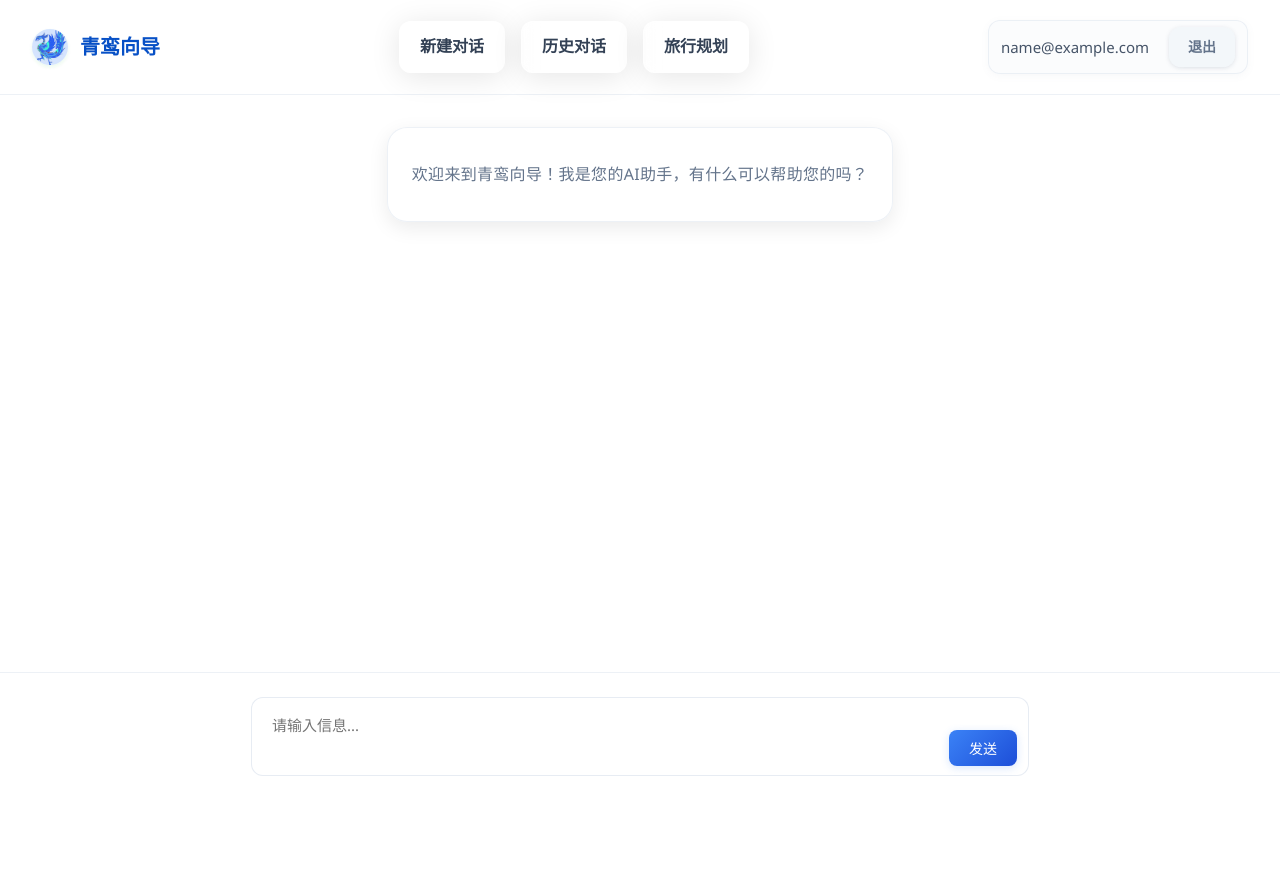
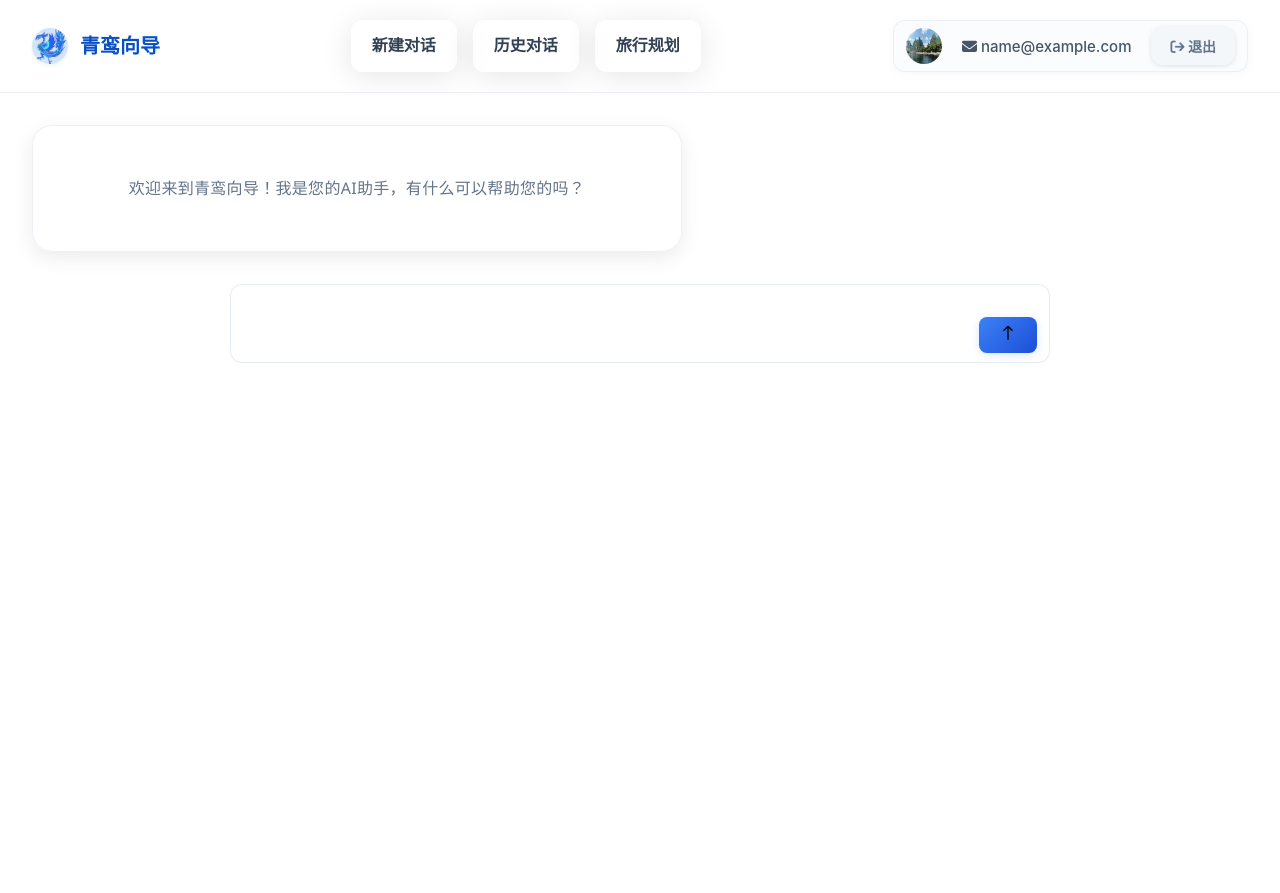
Before and after one commit to ruiyongzhang1/Qingluan-Guide-Intelligent-Agent, a Flask app: page /chat in a window 1280 px wide. Before the commit the page ends 776 px from the top, so only its background shows below. Run offline with Flask 3, Linux system fonts and the light colour scheme; the visitor is signed in with stand-in values (Sample User, id 1); some libraries are stand-ins or nearby versions.

Commit message:
Update chat.html
优化了chat界面

```diff
--- a/templates/chat.html
+++ b/templates/chat.html
@@ -5,9 +5,9 @@
     <meta name="viewport" content="width=device-width, initial-scale=1.0">
     <link rel="icon" href="{{ url_for('static', filename='icon.png') }}" type="image/png">
     <title>青鸾向导</title>
-    <link rel="stylesheet" href="{{ url_for('static', filename='style.css') }}">
     <link rel="stylesheet" href="{{ url_for('static', filename='chat.css') }}">
     <link rel="stylesheet" href="https://cdnjs.cloudflare.com/ajax/libs/highlight.js/11.7.0/styles/github-dark.min.css">
+    <link rel="stylesheet" href="https://cdnjs.cloudflare.com/ajax/libs/font-awesome/6.5.0/css/all.min.css" />
     <script src="https://cdnjs.cloudflare.com/ajax/libs/highlight.js/11.7.0/highlight.min.js"></script>
     <script src="https://cdn.jsdelivr.net/npm/marked/marked.min.js"></script>
     <script src="https://cdnjs.cloudflare.com/ajax/libs/dompurify/3.0.5/purify.min.js"></script>
@@ -20,33 +20,35 @@
                 <h1>青鸾向导</h1>
             </div>
             <div class="header-buttons">
-                <button id="new-chat-btn" class="header-btn">
-                     新建对话
-                </button>
-                <button id="history-btn" class="header-btn">
-                     历史对话
-                </button>
-                <a href="/travel" class="header-btn">
-                     旅行规划
-                </a>
+                <button id="new-chat-btn" class="header-btn">新建对话</button>
+                <button id="history-btn" class="header-btn">历史对话</button>
+                <a href="/travel" class="header-btn">旅行规划</a>
             </div>
             <div class="user-info">
-                <span>{{ email }}</span>
-                <a href="/logout" class="logout-btn">退出</a>
+                <img src="/static/background.jpg" alt="用户头像" class="user-avatar" />
+                <span><i class="fa-solid fa-envelope"></i> {{ email }}</span>
+                <a href="/logout" class="logout-btn">
+                    <i class="fa-solid fa-arrow-right-from-bracket"></i> 退出
+                </a>
             </div>
         </header>
 
         <!-- 聊天框 -->
-        <div class="chat-box" id="chat-box">
+        <div class="chat-container">
+            <div class="chat-content">
+                <div class="chat-box" id="chat-box"></div>
+                <div class="input-wrapper centered" id="input-wrapper">
+                    <textarea id="message-input" placeholder="" rows="2"></textarea>
+                    <button id="send-btn" aria-label="发送">
+                        <svg width="18" height="18" viewBox="0 0 24 24" fill="none" stroke="black" stroke-width="1.8" xmlns="http://www.w3.org/2000/svg">
+                            <path d="M12 21V3M12 3L6 9M12 3L18 9"/>
+                        </svg>
+                    </button>
+                </div>
+            </div>
         </div>
 
-        <div class="input-area">
-            <div class="input-wrapper">
-                <textarea id="message-input" placeholder="请输入信息..." rows="2"></textarea>
-                <button id="send-btn">发送</button>
-            </div>
-        </div>
-    </div>
+
 
     <!-- 历史对话弹窗 -->
     <div id="history-modal" style="display:none; position:fixed; top:0; left:0; width:100%; height:100%; z-index:1000; justify-content:center; align-items:center;">
@@ -55,12 +57,12 @@
                 <h3>📜 历史对话</h3>
                 <button id="close-history" style="background:none; border:none; color:#667eea; cursor:pointer; font-size:20px;">✖</button>
             </div>
-            <div style="height:500px; overflow-y:auto; padding:20px; background:rgba(248, 249, 255, 0.5);">
+            <div class="history-content" style="height:500px; overflow-y:auto; padding:20px;">
                 <div id="history-list">
                     <div style="text-align:center; color:#667eea; padding:20px;">加载中...</div>
                 </div>
             </div>
-            <div style="padding:20px; border-top:1px solid rgba(102, 126, 234, 0.1); text-align:right; background:rgba(248, 249, 255, 0.5);">
+            <div class="history-footer" style="padding:20px; border-top:1px solid rgba(102, 126, 234, 0.1); text-align:right;">
                 <button id="clear-history" style="margin-right:10px; padding:10px 20px; background:rgba(102, 126, 234, 0.1); border:2px solid rgba(102, 126, 234, 0.2); border-radius:10px; cursor:pointer; color:#667eea; font-weight:600;">清除历史</button>
                 <button id="close-history-btn" style="padding:10px 20px; background:linear-gradient(135deg, #667eea 0%, #764ba2 100%); color:white; border:none; border-radius:10px; cursor:pointer; font-weight:600;">关闭</button>
             </div>
```
